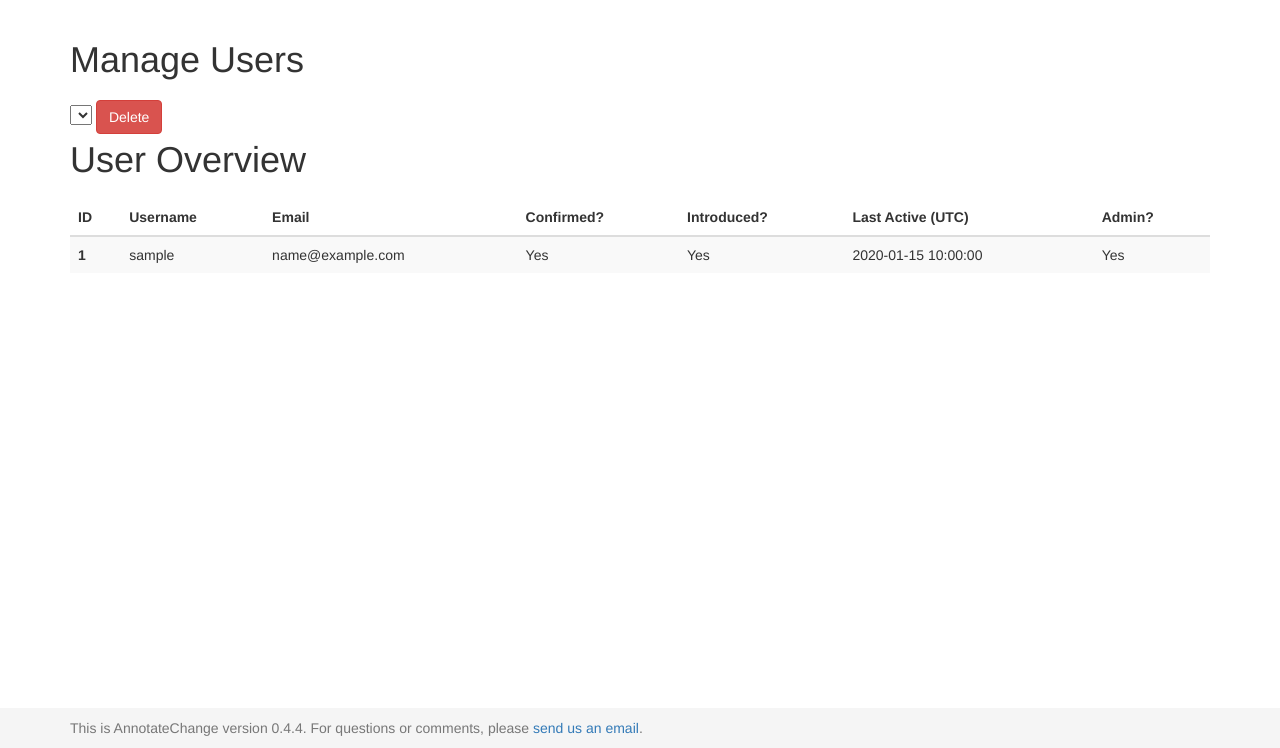
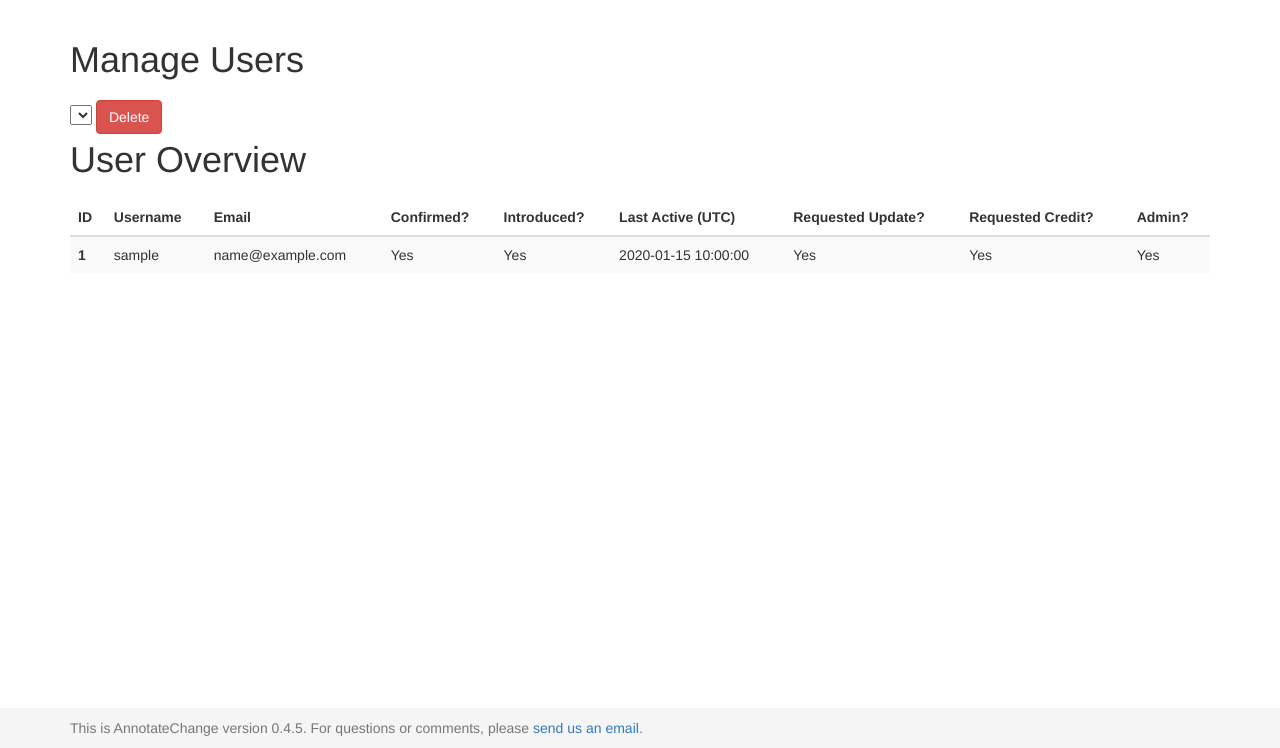
Before and after one commit to alan-turing-institute/AnnotateChange, a Flask app: page /admin/manage/users in a window 1280 px wide. Shown: the part 52-800 px from the top of the page. Run offline with Flask 2, Linux system fonts and the light colour scheme; a user stored in the database is signed in; tables that the repository leaves empty hold one stand-in row (values such as "Sample post"); lists and menus that the app fills with data are empty; parts of the project's set-up code (start-up, migrations or seed data) failed here and were passed over; some libraries are stand-ins or nearby versions.

Commit message:
Add update/credit flags to user table

```diff
--- a/app/__init__.py
+++ b/app/__init__.py
@@ -1,6 +1,6 @@
 # -*- coding: utf-8 -*-
 
-__version__ = "0.4.4"
+__version__ = "0.4.5"
 
 import logging
 import os
--- a/app/templates/admin/manage_users.html
+++ b/app/templates/admin/manage_users.html
@@ -37,6 +37,8 @@
         <th scope="col">Confirmed?</th>
         <th scope="col">Introduced?</th>
         <th scope="col">Last Active (UTC)</th>
+        <th scope="col">Requested Update?</th>
+        <th scope="col">Requested Credit?</th>
         <th scope="col">Admin?</th>
       </thead>
       {% for user in users %}
@@ -47,6 +49,8 @@
           <td>{% if user.is_confirmed %}Yes{% else %}No{% endif %}</td>
           <td>{% if user.is_introduced %}Yes{% else %}No{% endif %}</td>
           <td>{{ user.last_active }}</td>
+          <td>{% if user.wants_updates %}Yes{% else %}{% endif %}</td>
+          <td>{% if user.wants_credit %}Yes{% else %}{% endif %}</td>
           <td>{% if user.is_admin %}Yes{% else %}{% endif %}</td>
         </tr>
       {% endfor %}
```
